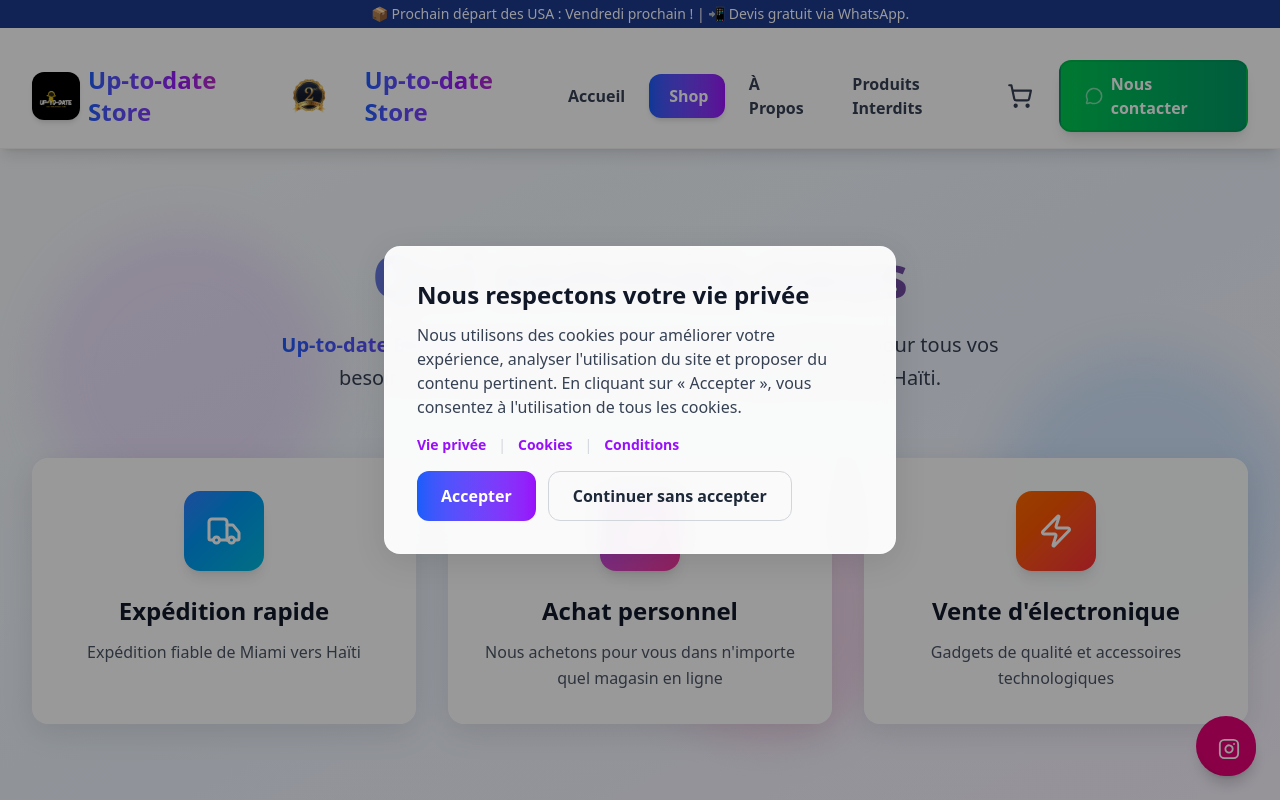
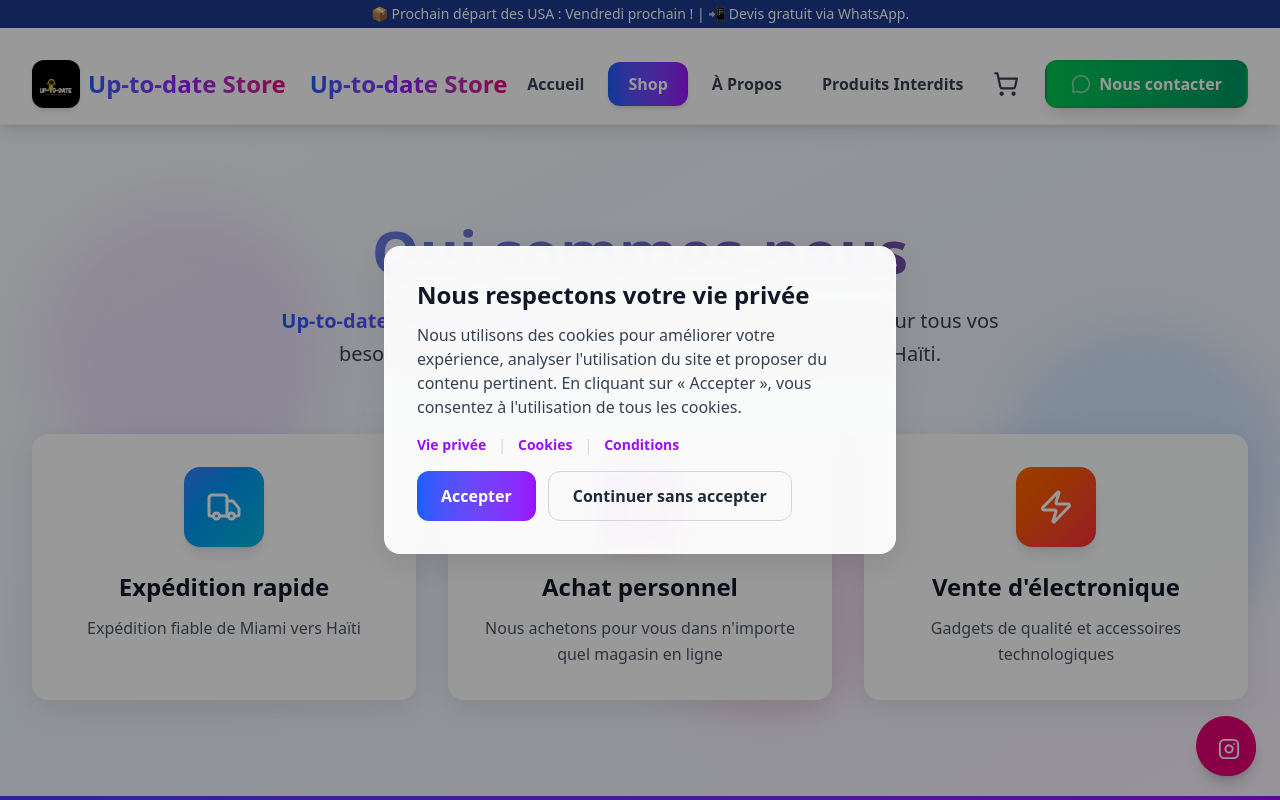
Before and after one commit to Fiedly71/up-to-date-store, a Next.js app: page / in a window 1280 px wide. Shown: the top 800 px of the page. Built offline with nearby package versions, Linux system fonts and the light colour scheme.

Commit message:
modification de image dans navbar

```diff
--- a/app/components/Navbar.tsx
+++ b/app/components/Navbar.tsx
@@ -27,13 +27,6 @@
               <h1 className="text-xl sm:text-2xl font-extrabold bg-gradient-to-r from-blue-600 via-purple-600 to-pink-600 bg-clip-text text-transparent">
                 Up-to-date Store
               </h1>
-              <Image
-                src="/2nd.png"
-                alt="2nd Anniversary Celebration"
-                width={64}
-                height={64}
-                className="object-contain"
-              />
             </div>
             <div className="absolute inset-0 rounded-xl bg-gradient-to-br from-blue-500/20 to-purple-500/20 opacity-0 group-hover:opacity-100 transition-opacity duration-300"></div>
           </div>
```
